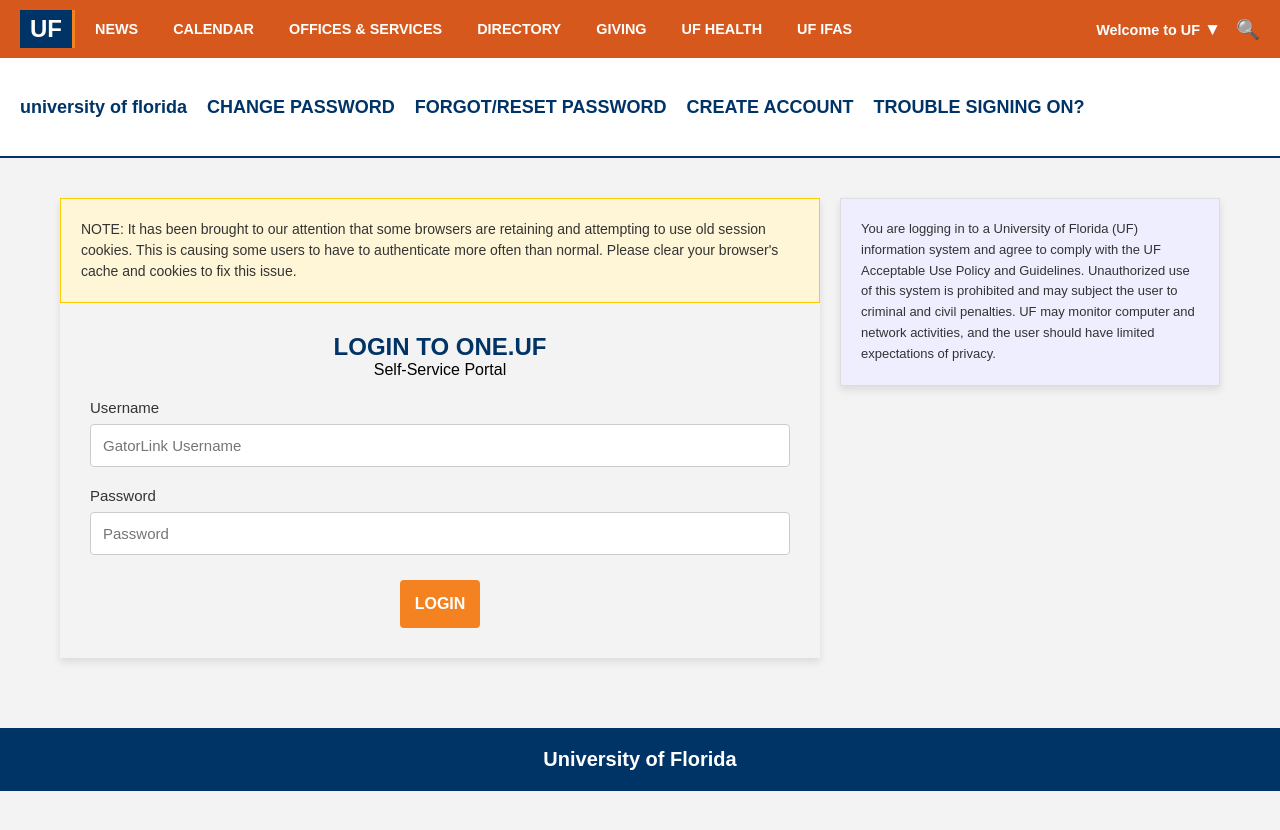
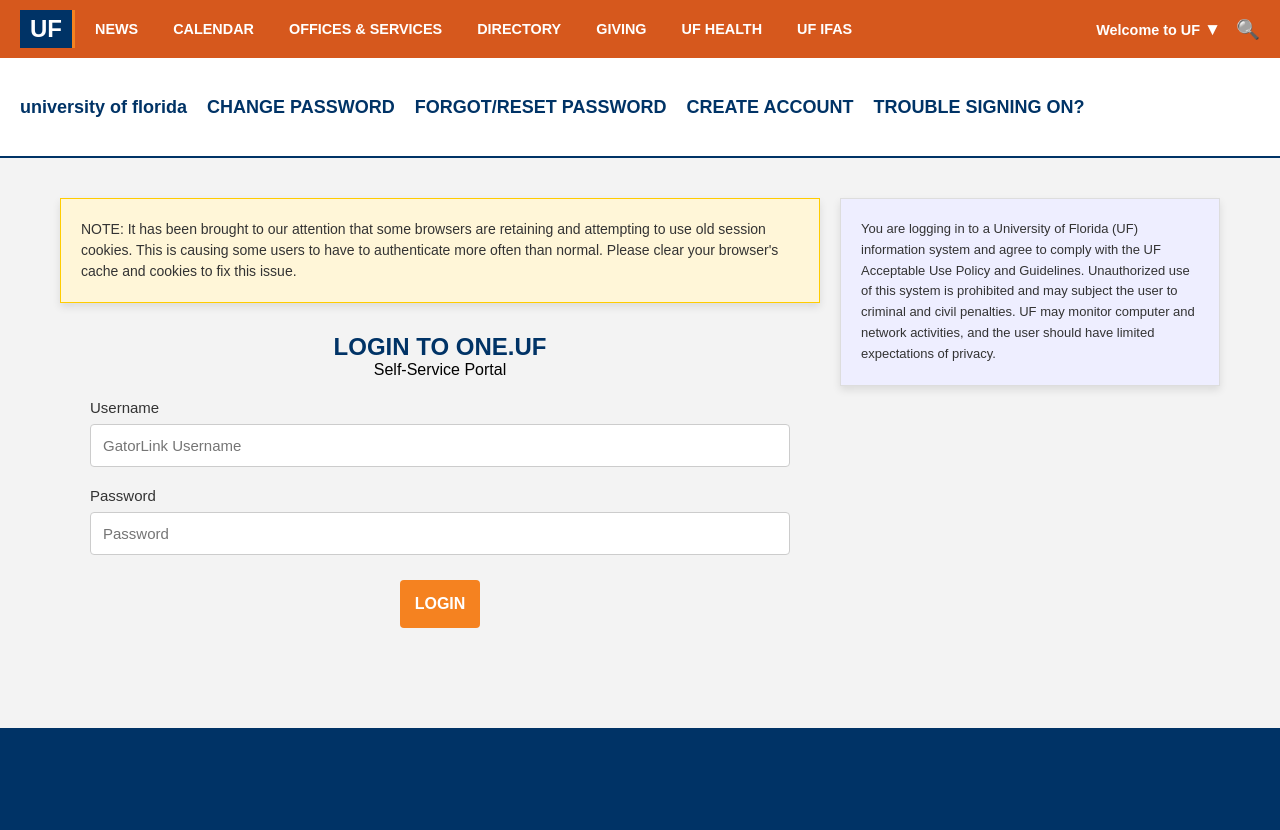
Before and after one commit to saiesh619/ta-system, a React (Create React App) app in the folder ta-system/: page /application-status in a window 1280 px wide. Shown: the top 830 px of the page. Before the commit the page ends 800 px from the top, so only its background shows below. Built offline with nearby package versions, Linux system fonts and the light colour scheme.

Commit message:
complete outline
complete outline

```diff
--- a/ta-system/src/LoginPage.css
+++ b/ta-system/src/LoginPage.css
@@ -133,14 +133,13 @@
 /* Login box styling */
 .login-box {
   padding: 30px;
-  background-color: #f3f3f3;
   text-align: center;
-  box-shadow: 0px 4px 8px rgba(0, 0, 0, 0.1);
 }
 
 .login-box h2 {
   margin-top: 0;
   color: #003366;
+  width: 100%;
 }
 
 .login-box label {
@@ -194,6 +193,8 @@
   color: white;
   padding: 20px;
   margin-top: 30px;
+  height: 111px;
+  max-height: 111px;
 }
 
 .footer-content {
--- a/ta-system/src/LoginPage.jsx
+++ b/ta-system/src/LoginPage.jsx
@@ -105,9 +105,7 @@
       {/* Footer Section */}
       <div className="footer">
         <div className="footer-content">
-          <a href="http://www.ufl.edu" className="footer-logo">
-            University of Florida
-          </a>
+          <a href="http://www.ufl.edu" className="footer-logo"></a>
         </div>
       </div>
     </div>
```
